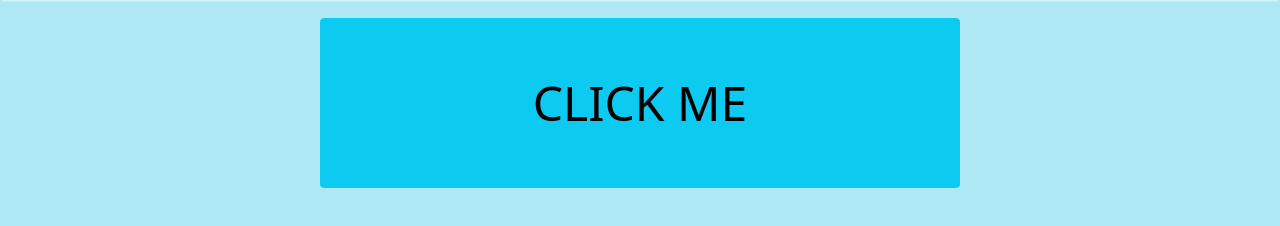
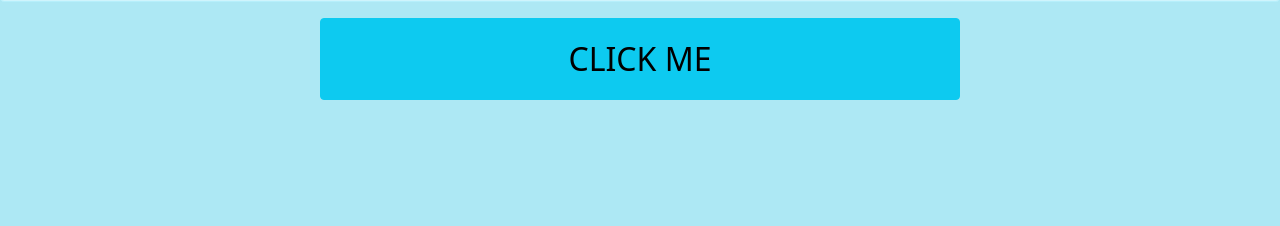
Before and after one commit to aryanthesaini/joks, a plain HTML site: page index.html in a window 1280 px wide. Shown: the part 144-370 px from the top of the page. Drawn offline with nearby package versions, Linux system fonts and the light colour scheme.

Commit message:
Update style.css

```diff
--- a/style.css
+++ b/style.css
@@ -10,18 +10,17 @@ body{
     padding-bottom: 2rem;
 }
 
-.btn{
-    font-size: 3rem;
+#jokeBtn{
+    font-size: 2rem;
 
-    padding-top: 3rem;
-    padding-bottom: 3rem;
+    padding-top: 1rem;
+    padding-bottom: 1rem;
 }
 
 
 .btn:hover{
     color: black;
-    background-color: #ff87ab;
-    box-shadow: 5px 5px 10px 2px #780000;
+    box-shadow: 5px 5px 10px 2px #001278;
 
     cursor: pointer;
 }
```
